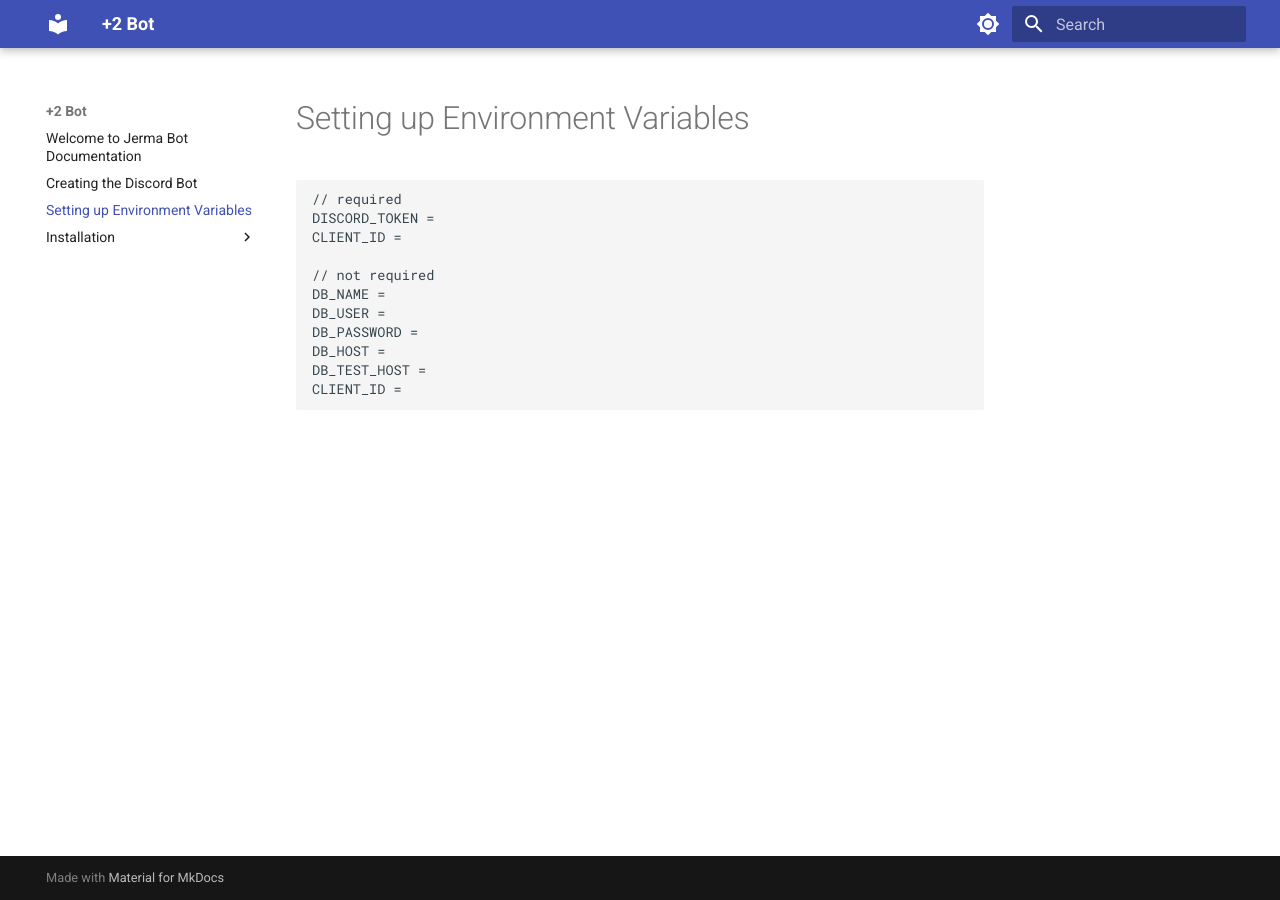
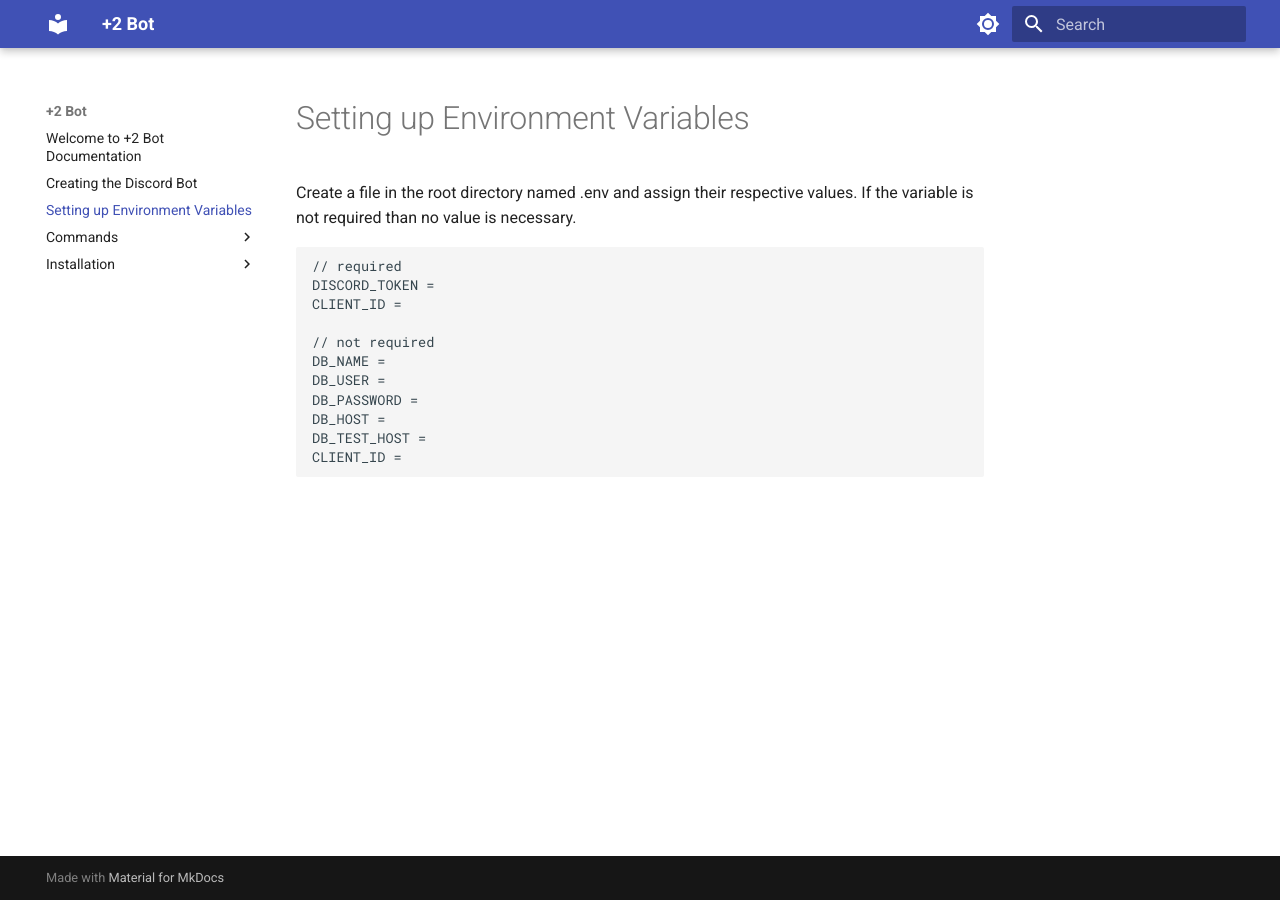
Before and after one commit to ShiroTohu/PlusTwo-Bot, an MkDocs documentation site: the page built from docs/docs/EnvironmentVariables.md, in a window 1280 px wide. Built offline with MkDocs 1.6.1 and Material for MkDocs 9.7.7, drawn with Linux system fonts in a browser that asks for light colours.

````diff
--- a/docs/docs/EnvironmentVariables.md
+++ b/docs/docs/EnvironmentVariables.md
@@ -1,4 +1,5 @@
 # Setting up Environment Variables
+Create a file in the root directory named .env and assign their respective values. If the variable is not required than no value is necessary.
 ```
 // required
 DISCORD_TOKEN =
````
Also changed, not shown: docs/docs/index.md (+5 -2 lines), README.md, docs/docs/commands/Leaderboard.md (added), docs/docs/commands/MinusTwo.md (added), docs/docs/commands/PlusTwo.md (added), docs/docs/commands/Score.md (added), docs/docs/image.png (deleted).
